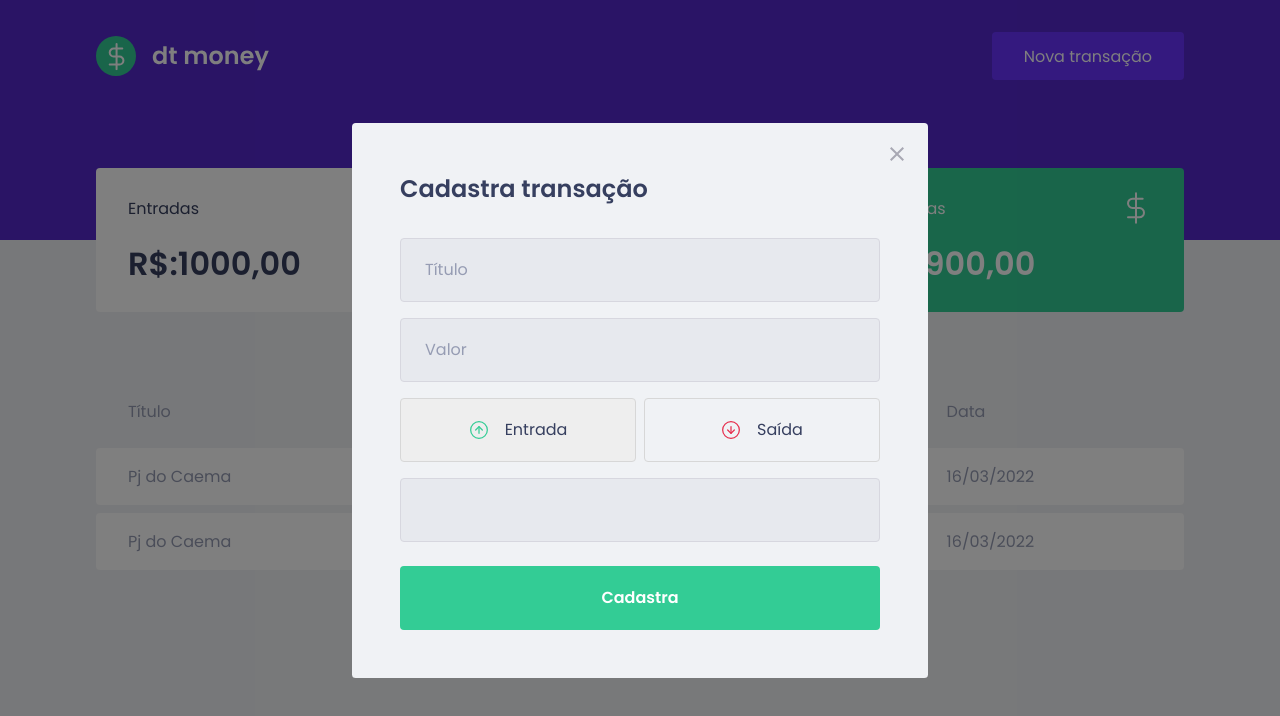
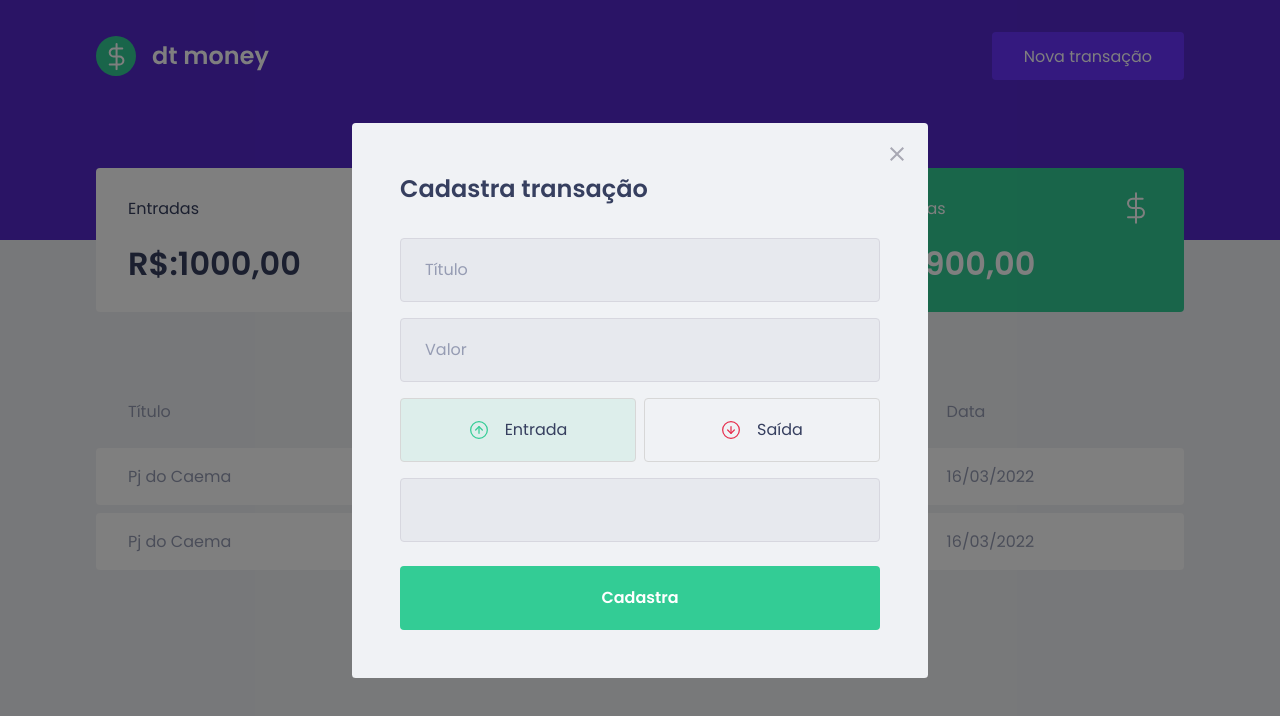
Before and after one commit to landson90/dtmoney, a React (Create React App) app: page / in a window 1280 px wide. Both pictures are taken after a click on the button "Nova transação". Shown: the top 716 px of the page. Built offline with nearby package versions, Linux system fonts and the light colour scheme; no server answers; what miragejs would draw is missing.

Commit message:
termino dos botoes no modal

```diff
--- a/src/components/NewTransactionModal/index.tsx
+++ b/src/components/NewTransactionModal/index.tsx
@@ -41,6 +41,7 @@
             type="button"
             onClick={() => setType('deposit')}
             isActive={type === 'deposit'}
+            octiveColor="green"
             >
 
             <img src={icomeImg} alt="Entrada"/>
@@ -50,6 +51,7 @@
             type="button"
             onClick={() => setType('withdraw')}
             isActive={type === 'withdraw'}
+            octiveColor="red"
             >
             <img src={outcomeImg} alt="Saída"/>
             <span>Saída</span>
--- a/src/components/NewTransactionModal/styled.ts
+++ b/src/components/NewTransactionModal/styled.ts
@@ -1,5 +1,5 @@
 import styled from "styled-components";
-import { darken } from 'polished';
+import { darken, transparentize } from 'polished';
 
 export const Container = styled.form`
     h2 {
@@ -60,14 +60,21 @@
 
 interface IRadioBoxProps {
     isActive: boolean;
+    octiveColor: 'green' | 'red';
 }
+
+const colors = {
+    green: '#33CC95',
+    red: '#E52E4D'
+}
+
 export const RadioBox = styled.button<IRadioBoxProps>`
 
     height: 4rem;
     border: 1px solid #d7d7d7;
     border-radius: 0.25rem;
 
-    background: ${(props) => props.isActive ? '#eee' : 'transparent'};
+    background: ${(props) => props.isActive ? transparentize(0.9, colors[props.octiveColor]) : 'transparent'};
 
     display: flex;
     align-items: center;
```
